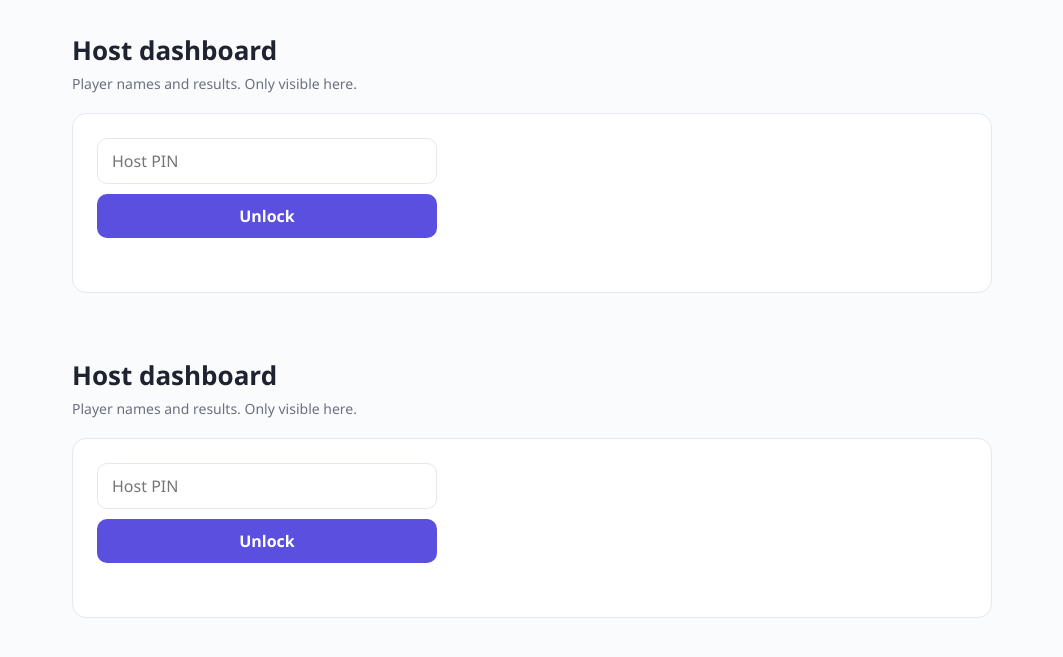
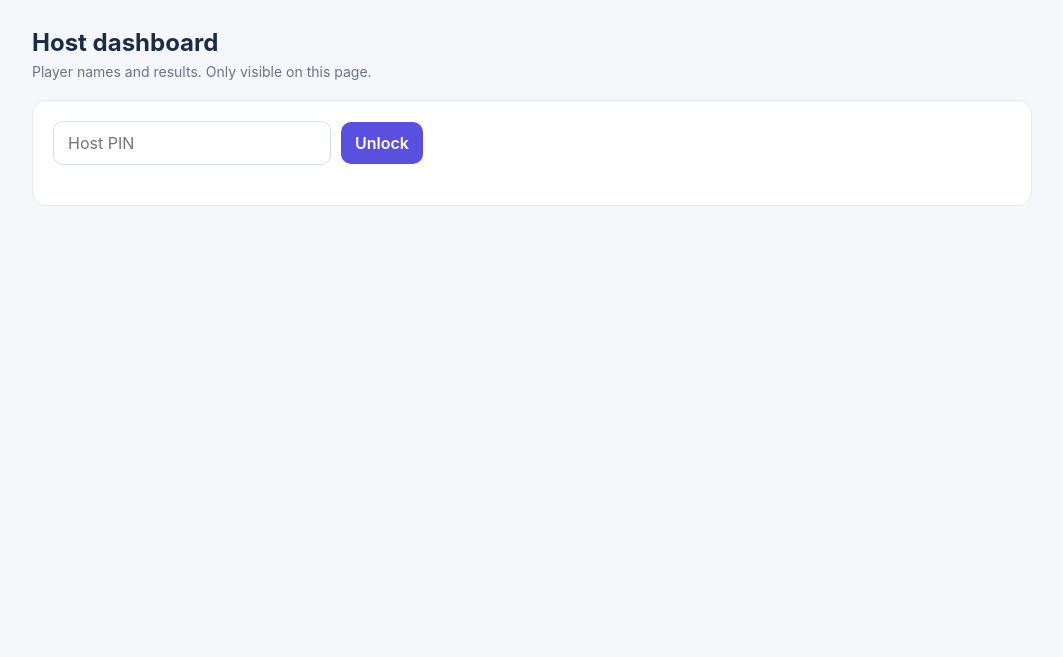
Before and after one commit to AnuDharshiniBaskar/CogniSense-AI., a Flask app: page /host in a window 1280 px wide. Shown: the top 657 px of the page, without its empty margins (108-1171 px from the left). Run offline with Flask 3, Linux system fonts and the light colour scheme.

Commit message:
Update host.html

```diff
--- a/templates/host.html
+++ b/templates/host.html
@@ -1,148 +1,83 @@
-<!DOCTYPE html>
+<!doctype html>
 <html lang="en">
 <head>
-<meta charset="UTF-8">
-<meta name="viewport" content="width=device-width, initial-scale=1.0">
-<title>CogniSense AI | Host</title>
+<meta charset="utf-8"><meta name="viewport" content="width=device-width,initial-scale=1">
+<title>CogniSense AI — Host dashboard</title>
 <style>
-  :root { --ink:#1f2330; --muted:#6b7080; --line:#e6e8ef; --bg:#fafbfd; --accent:#5b4fe0; }
-  * { box-sizing: border-box; }
-  body { margin:0; font-family:"Segoe UI",system-ui,sans-serif; background:var(--bg); color:var(--ink); }
-  .wrap { max-width:960px; margin:0 auto; padding:32px 20px; }
-  h1 { font-size:26px; margin:0 0 6px; }
-  .muted { color:var(--muted); font-size:14px; margin:0 0 20px; }
-  .card { background:#fff; border:1px solid var(--line); border-radius:14px; padding:24px; }
-  .gate { display:grid; gap:10px; max-width:340px; }
-  input { font:inherit; padding:11px 14px; border:1px solid var(--line); border-radius:10px; }
-  button { font:inherit; padding:11px 16px; border:0; border-radius:10px; background:var(--accent); color:#fff; font-weight:600; cursor:pointer; }
-  button.ghost { background:#fff; color:var(--ink); border:1px solid var(--line); }
-  .row { display:flex; justify-content:space-between; align-items:center; margin-bottom:14px; flex-wrap:wrap; gap:10px; }
-  .err { color:#d6453d; font-size:14px; min-height:20px; }
-  table { width:100%; border-collapse:collapse; font-size:14px; }
-  th, td { text-align:left; padding:10px 8px; border-bottom:1px solid var(--line); }
-  th { color:var(--muted); font-weight:600; font-size:13px; }
-  .empty { text-align:center; color:var(--muted); padding:24px; }
-  .hidden { display:none; }
+body{font-family:Inter,"Segoe UI",Arial,sans-serif;background:#f6f7fb;color:#1c2c45;margin:0;padding:28px}
+.wrap{max-width:1000px;margin:auto}
+h1{font-size:24px;margin:0 0 6px}
+.muted{color:#6b7385;font-size:14px;margin:0 0 20px}
+.card{background:#fff;border:1px solid #e6e9f2;border-radius:14px;padding:20px;margin-bottom:18px}
+input,select,button{font:inherit;padding:11px 14px;border-radius:10px;border:1px solid #d8dded}
+button{background:#5b4fe0;color:#fff;border:0;font-weight:600;cursor:pointer}
+button.ghost{background:#fff;color:#1c2c45;border:1px solid #d8dded}
+.row{display:flex;gap:10px;align-items:center;flex-wrap:wrap}
+.err{color:#d6453d;font-size:14px;min-height:20px}
+table{width:100%;border-collapse:collapse;font-size:14px}
+th,td{text-align:left;padding:10px 8px;border-bottom:1px solid #eceef6}
+th{color:#6b7385;font-weight:600;font-size:13px}
+.empty{text-align:center;color:#6b7385;padding:22px}
+.hidden{display:none}
 </style>
 </head>
 <body>
 <div class="wrap">
   <h1>Host dashboard</h1>
-  <p class="muted">Player names and results. Only visible here.</p>
+  <p class="muted">Player names and results. Only visible on this page.</p>
 
   <div class="card" id="gate">
-    <div class="gate">
+    <div class="row">
       <input id="pin" type="password" placeholder="Host PIN">
       <button id="unlock">Unlock</button>
+    </div>
     <div class="err" id="err"></div>
   </div>
-  </div>
 
-  <div class="card hidden" id="board">
-    <div class="row">
-      <strong>All sessions</strong>
+  <div id="board" class="hidden">
+    <div class="card">
+      <div class="row" style="justify-content:space-between;margin-bottom:12px">
+        <strong>Who played</strong>
         <button class="ghost" id="refresh">Refresh</button>
       </div>
       <table>
-      <thead><tr><th>Name</th><th>Task</th><th>Difficulty</th><th>Score</th><th>Avg. time</th><th>Workload</th><th>When</th></tr></thead>
+        <thead><tr><th>Name</th><th>Rounds</th><th>Correct</th><th>Points</th></tr></thead>
+        <tbody id="summary"></tbody>
+      </table>
+    </div>
+    <div class="card">
+      <strong>All rounds</strong>
+      <table style="margin-top:12px">
+        <thead><tr><th>Name</th><th>Game</th><th>Difficulty</th><th>Result</th><th>Points</th><th>Detail</th></tr></thead>
         <tbody id="rows"></tbody>
       </table>
     </div>
   </div>
-
+</div>
 <script>
-  const $ = (id) => document.getElementById(id);
+const $ = id => document.getElementById(id);
 let pin = '';
-  const esc = (s) => String(s).replace(/[&<>"']/g, c => ({'&':'&amp;','<':'&lt;','>':'&gt;','"':'&quot;',"'":'&#39;'}[c]));
+const GAME_NAMES = {sequence:'Number sequence',stroop:'Colour focus',words:'Word recall',shape:'Shape memory',grid:'Pattern grid',math:'Quick Maths',oddone:'Odd One Out',sequencepattern:'Pattern Detective',react:'Reaction time'};
+const esc = s => String(s).replace(/[&<>"']/g, c => ({'&':'&amp;','<':'&lt;','>':'&gt;','"':'&quot;',"'":'&#39;'}[c]));
 
 async function load() {
-    const r = await fetch('/api/history?limit=200', { headers: { 'X-Host-Pin': pin } });
+  const r = await fetch('/api/history?limit=500', { headers: { 'X-Host-Pin': pin } });
   if (r.status === 403) return false;
   const rows = await r.json();
+
+  const people = {};
+  rows.forEach(x => {
+    const p = people[x.participant] ||= { rounds: 0, correct: 0, points: 0 };
+    p.rounds++; p.correct += x.correct; p.points += x.points;
+  });
+  const names = Object.keys(people).sort((a, b) => people[b].points - people[a].points);
+  $('summary').innerHTML = names.length ? names.map(n => `<tr><td>${esc(n)}</td><td>${people[n].rounds}</td><td>${people[n].correct}</td><td>${people[n].points}</td></tr>`).join('')
+    : '<tr><td colspan="4" class="empty">No results yet.</td></tr>';
+
   $('rows').innerHTML = rows.length ? rows.map(x => `<tr>
-      <td>${esc(x.participant)}</td><td>${esc(x.task_type)}</td><td>${esc(x.difficulty)}</td>
-      <td>${Math.round(Number(x.accuracy))}%</td><td>${(Number(x.avg_response_ms)/1000).toFixed(2)}s</td>
-      <td>${esc(x.workload)}</td><td>${esc(x.created_at)}</td></tr>`).join('')
-      : '<tr><td colspan="7" class="empty">No sessions yet.</td></tr>';
-    return true;
-  }
-
-  $('unlock').addEventListener('click', async () => {
-    pin = $('pin').value;
-    const ok = await load().catch(() => false);
-    if (ok) { $('gate').classList.add('hidden'); $('board').classList.remove('hidden'); $('err').textContent = ''; }
-    else $('err').textContent = 'Wrong PIN or server not reachable.';
-  });
-  $('pin').addEventListener('keydown', e => { if (e.key === 'Enter') $('unlock').click(); });
-  $('refresh').addEventListener('click', load);
-</script>
-</body>
-</html><!DOCTYPE html>
-<html lang="en">
-<head>
-<meta charset="UTF-8">
-<meta name="viewport" content="width=device-width, initial-scale=1.0">
-<title>CogniSense AI | Host</title>
-<style>
-  :root { --ink:#1f2330; --muted:#6b7080; --line:#e6e8ef; --bg:#fafbfd; --accent:#5b4fe0; }
-  * { box-sizing: border-box; }
-  body { margin:0; font-family:"Segoe UI",system-ui,sans-serif; background:var(--bg); color:var(--ink); }
-  .wrap { max-width:960px; margin:0 auto; padding:32px 20px; }
-  h1 { font-size:26px; margin:0 0 6px; }
-  .muted { color:var(--muted); font-size:14px; margin:0 0 20px; }
-  .card { background:#fff; border:1px solid var(--line); border-radius:14px; padding:24px; }
-  .gate { display:grid; gap:10px; max-width:340px; }
-  input { font:inherit; padding:11px 14px; border:1px solid var(--line); border-radius:10px; }
-  button { font:inherit; padding:11px 16px; border:0; border-radius:10px; background:var(--accent); color:#fff; font-weight:600; cursor:pointer; }
-  button.ghost { background:#fff; color:var(--ink); border:1px solid var(--line); }
-  .row { display:flex; justify-content:space-between; align-items:center; margin-bottom:14px; flex-wrap:wrap; gap:10px; }
-  .err { color:#d6453d; font-size:14px; min-height:20px; }
-  table { width:100%; border-collapse:collapse; font-size:14px; }
-  th, td { text-align:left; padding:10px 8px; border-bottom:1px solid var(--line); }
-  th { color:var(--muted); font-weight:600; font-size:13px; }
-  .empty { text-align:center; color:var(--muted); padding:24px; }
-  .hidden { display:none; }
-</style>
-</head>
-<body>
-<div class="wrap">
-  <h1>Host dashboard</h1>
-  <p class="muted">Player names and results. Only visible here.</p>
-
-  <div class="card" id="gate">
-    <div class="gate">
-      <input id="pin" type="password" placeholder="Host PIN">
-      <button id="unlock">Unlock</button>
-      <div class="err" id="err"></div>
-    </div>
-  </div>
-
-  <div class="card hidden" id="board">
-    <div class="row">
-      <strong>All sessions</strong>
-      <button class="ghost" id="refresh">Refresh</button>
-    </div>
-    <table>
-      <thead><tr><th>Name</th><th>Task</th><th>Difficulty</th><th>Score</th><th>Avg. time</th><th>Workload</th><th>When</th></tr></thead>
-      <tbody id="rows"></tbody>
-    </table>
-  </div>
-</div>
-
-<script>
-  const $ = (id) => document.getElementById(id);
-  let pin = '';
-  const esc = (s) => String(s).replace(/[&<>"']/g, c => ({'&':'&amp;','<':'&lt;','>':'&gt;','"':'&quot;',"'":'&#39;'}[c]));
-
-  async function load() {
-    const r = await fetch('/api/history?limit=200', { headers: { 'X-Host-Pin': pin } });
-    if (r.status === 403) return false;
-    const rows = await r.json();
-    $('rows').innerHTML = rows.length ? rows.map(x => `<tr>
-      <td>${esc(x.participant)}</td><td>${esc(x.task_type)}</td><td>${esc(x.difficulty)}</td>
-      <td>${Math.round(Number(x.accuracy))}%</td><td>${(Number(x.avg_response_ms)/1000).toFixed(2)}s</td>
-      <td>${esc(x.workload)}</td><td>${esc(x.created_at)}</td></tr>`).join('')
-      : '<tr><td colspan="7" class="empty">No sessions yet.</td></tr>';
+    <td>${esc(x.participant)}</td><td>${esc(GAME_NAMES[x.game] || x.game)}</td><td>${esc(x.difficulty)}</td>
+    <td>${x.correct ? 'Correct' : 'Wrong'}</td><td>${x.points}</td><td>${esc(x.detail)}</td></tr>`).join('')
+    : '<tr><td colspan="6" class="empty">No results yet.</td></tr>';
   return true;
 }
 
```
Lines whose indentation alone changed are shown as unchanged.
